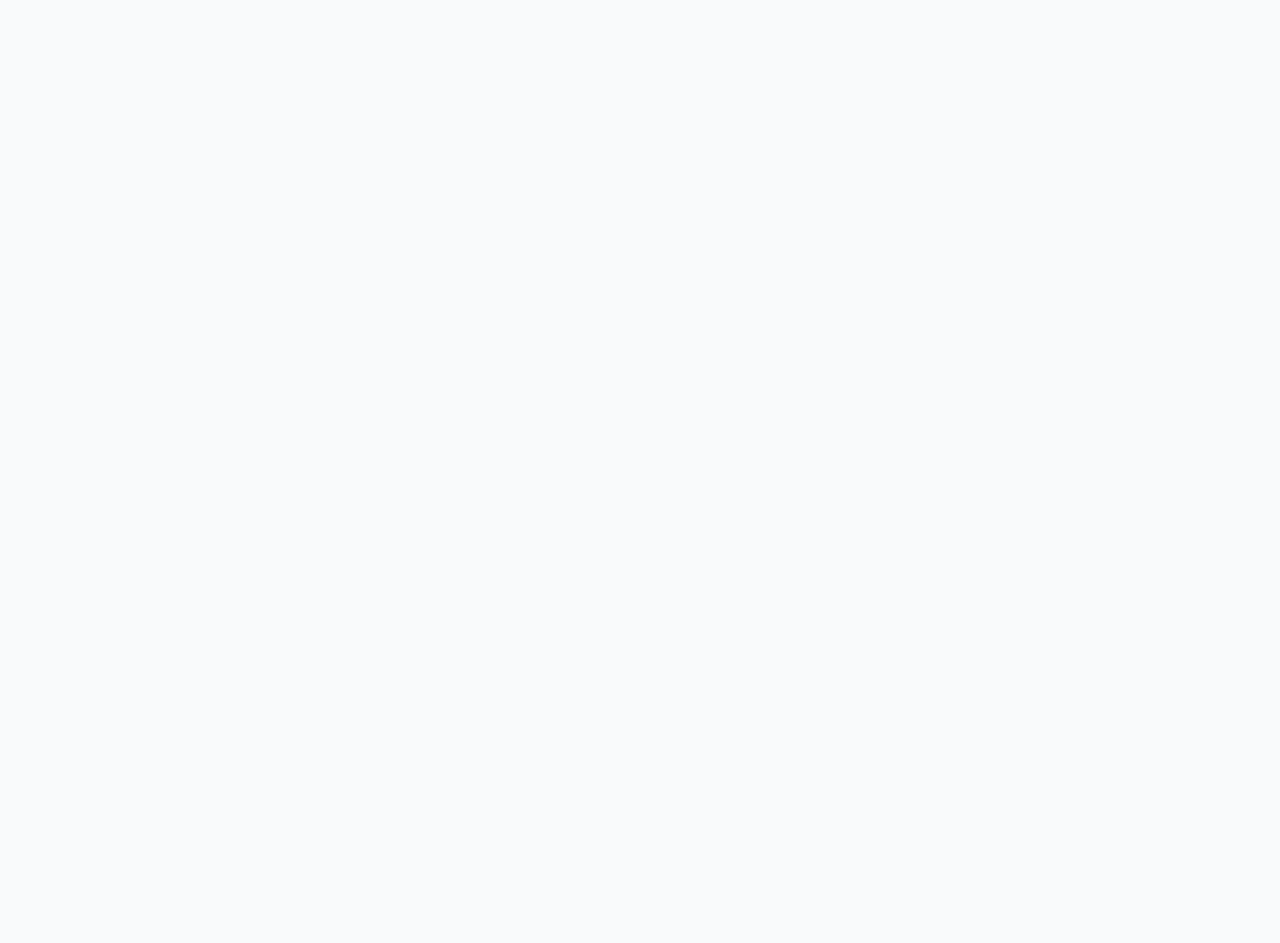
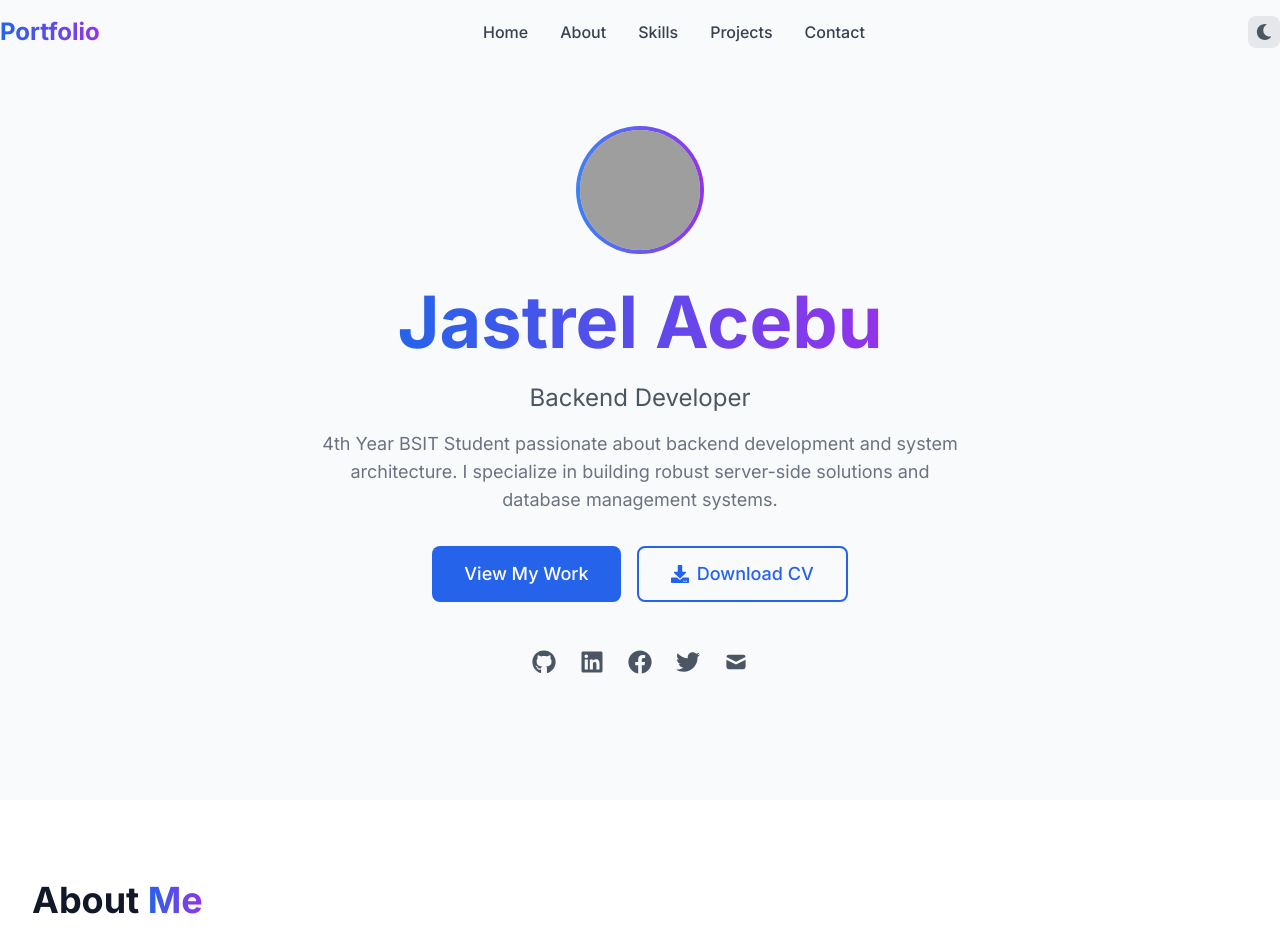
Before and after one commit to etucmax/Portfolio, a React (Vite) app: page / in a window 1280 px wide. Shown: the top 943 px of the page. Before the commit the page ends 800 px from the top, so only its background shows below. Built offline with nearby package versions, Linux system fonts and the light colour scheme; grey boxes are pictures that could not be loaded.

Commit message:
Simplify app structure by removing unnecessary routing for single-page portfolio

```diff
--- a/src/App.tsx
+++ b/src/App.tsx
@@ -1,4 +1,3 @@
-import { Routes, Route } from 'react-router-dom'
 import { Helmet } from 'react-helmet-async'
 import Header from './components/Header'
 import Hero from './components/Hero'
@@ -19,17 +18,11 @@ function App() {
       <Header />
 
       <main>
-        <Routes>
-          <Route path="/" element={
-            <>
-              <Hero />
-              <About />
-              <Skills />
-              <Projects />
-              <Contact />
-            </>
-          } />
-        </Routes>
+        <Hero />
+        <About />
+        <Skills />
+        <Projects />
+        <Contact />
       </main>
 
       <Footer />
--- a/src/main.tsx
+++ b/src/main.tsx
@@ -1,6 +1,5 @@
 import React from 'react'
 import ReactDOM from 'react-dom/client'
-import { BrowserRouter } from 'react-router-dom'
 import { HelmetProvider } from 'react-helmet-async'
 import App from './App.tsx'
 import './index.css'
@@ -8,9 +7,7 @@ import './index.css'
 ReactDOM.createRoot(document.getElementById('root')!).render(
   <React.StrictMode>
     <HelmetProvider>
-      <BrowserRouter basename="/Portfolio">
-        <App />
-      </BrowserRouter>
+      <App />
     </HelmetProvider>
   </React.StrictMode>,
 )
--- a/vite.config.ts
+++ b/vite.config.ts
@@ -4,10 +4,11 @@ import react from '@vitejs/plugin-react'
 // https://vitejs.dev/config/
 export default defineConfig({
   plugins: [react()],
-  base: process.env.NODE_ENV === 'production' ? '/Portfolio/' : '/',
+  base: '/Portfolio/',
   server: {
     port: 3000,
-    open: true
+    open: true,
+    host: true
   },
   build: {
     outDir: 'dist',
```
